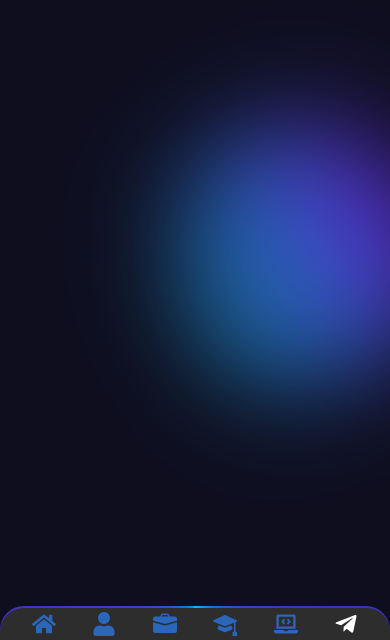
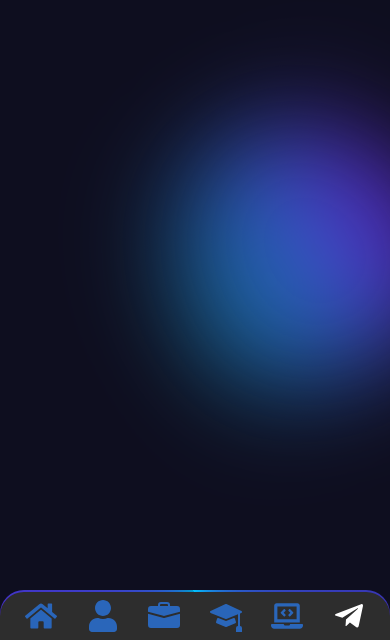
Before and after one commit to ali8642/portfolio-ali8642, a React (Vite) app: page /contact in a window 390 px wide. Shown: the part 204-844 px from the top of the page. Built offline with nearby package versions, Linux system fonts and the light colour scheme.

Commit message:
Update App.css

```diff
--- a/src/App.css
+++ b/src/App.css
@@ -260,8 +260,8 @@ li {
         left: 0;
         bottom: 0;
         min-width: 100%;
-        max-height: 32px;
-        font-size: 1.5rem;
+        max-height: 48px;
+        font-size: 2rem;
         border-radius: 24px 24px 0 0;
     }
 
@@ -276,7 +276,7 @@ li {
         left: 0;
         bottom: 0;
         min-width: 100%;
-        max-height: 34px;
+        max-height: 50px;
         font-size: 1.5rem;
         border-radius: 24px 24px 0 0;
     }
```
